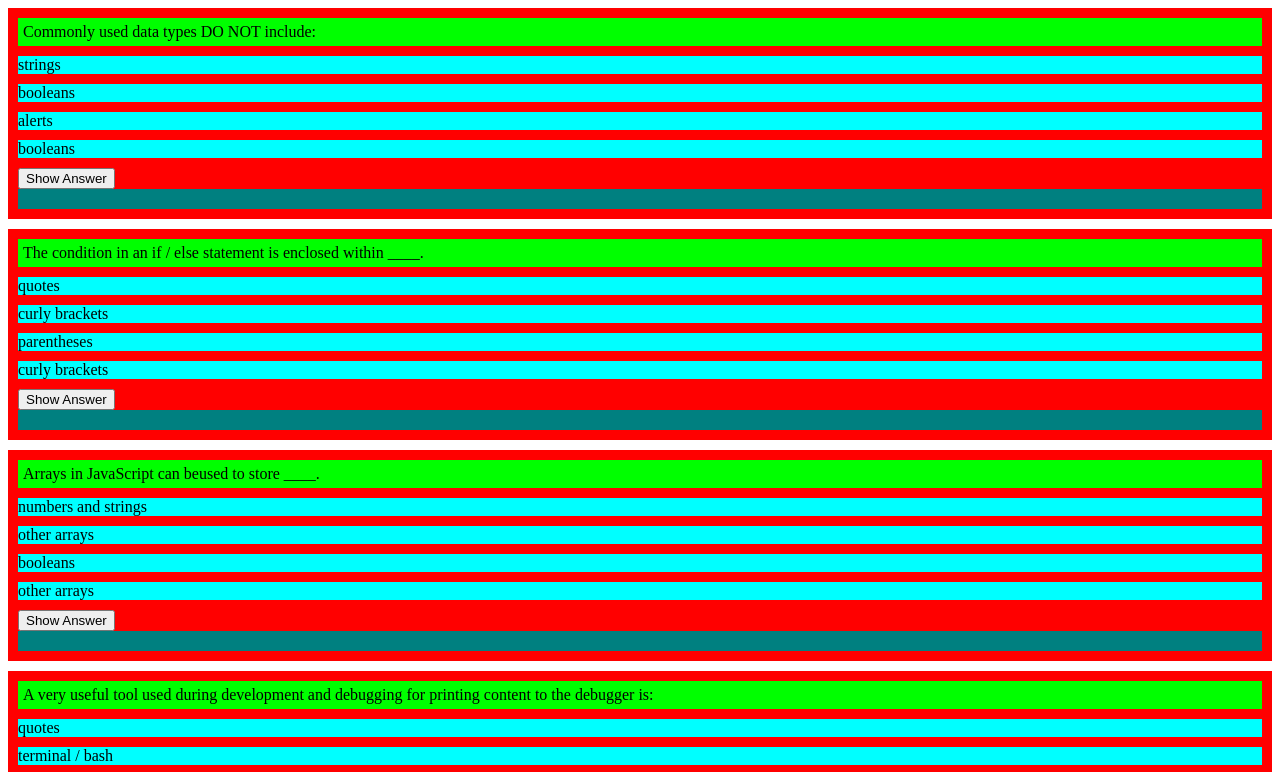
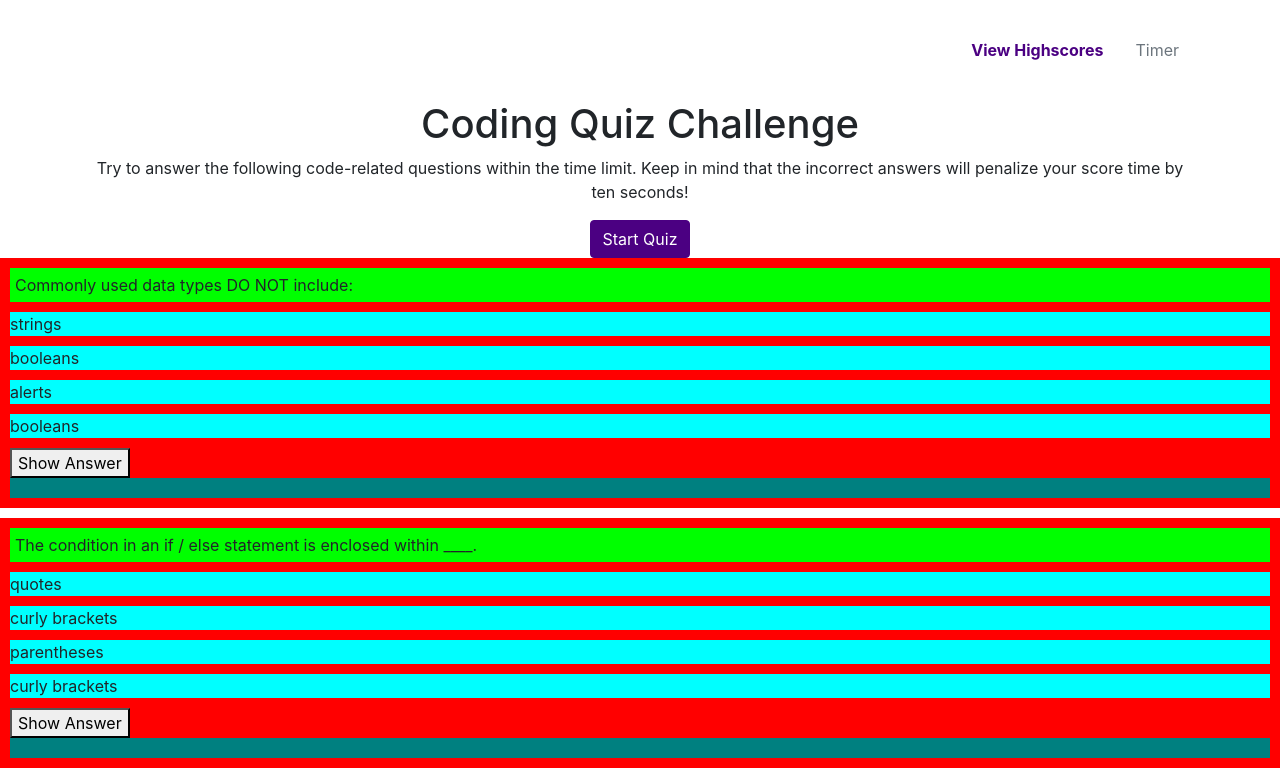
Before and after one commit to armandojhc/code-quiz, a plain HTML site: page index.html in a window 1280 px wide. Shown: the top 772 px of the page. Drawn offline with nearby package versions, Linux system fonts and the light colour scheme.

Commit message:
Added nav bar andstart quiz button

```diff
--- a/Assets/style.css
+++ b/Assets/style.css
@@ -1,3 +1,30 @@
+/* Nav Bar */
+
+.nav {
+    height: 100px;
+    background-color: #fff;
+}
+
+.nav-item {
+    margin-top: 30px;
+    margin-left: 0;
+    text-align: left;
+
+}
+
+#viewHighScores {
+    margin-left: 0;
+    font-weight: bold;
+}
+
+.nav-link {
+    color: indigo;
+}
+
+/*Questions*/
+
+
+
 .question {
     background-color: red;
     padding: 10px;
--- a/index.html
+++ b/index.html
@@ -5,6 +5,7 @@
     <meta name="viewport" content="width=device-width, initial-scale=1.0">
     <meta http-equiv="X-UA-Compatible" content="ie=edge">
     <title>Code Quiz</title>
+    <link rel="stylesheet" href="https://stackpath.bootstrapcdn.com/bootstrap/4.4.1/css/bootstrap.min.css" integrity="sha384-Vkoo8x4CGsO3+Hhxv8T/Q5PaXtkKtu6ug5TOeNV6gBiFeWPGFN9MuhOf23Q9Ifjh" crossorigin="anonymous">
     <script src="https://code.jquery.com/jquery-3.4.1.js" integrity="sha256-WpOohJOqMqqyKL9FccASB9O0KwACQJpFTUBLTYOVvVU=" crossorigin="anonymous"></script>
     <script src="Assets/questions.js"></script>
     <script src="Assets/script.js"></script>
@@ -12,6 +13,28 @@
 
 </head>
 <body>
+    <div class=container>
+            <ul class="nav justify-content-end">
+                    <li class="nav-item">
+                      <a id= "viewHighScores" class="nav-link active" href="#">View Highscores</a>
+                    </li>
+                    <li class="nav-item">
+                      <a class="nav-link disabled" href="#" tabindex="-1" aria-disabled="true">Timer</a>
+                    </li>
+            </ul>
+    <div>
+        <div class="coding-quiz-header" style="text-align: center;">
+            <h1> Coding Quiz Challenge</h1>
+            <div>
+                <p>Try to answer the following code-related questions within the time limit. Keep in mind that the incorrect answers will penalize your score time by ten seconds!</p>
+            </div>
+            <div>
+                <button type="button" class="btn btn-primary" data-toggle="button" aria-pressed="false" style="background-color: indigo; border-color: indigo; ;">Start Quiz</button>
+            </div>
+        </div>
+    </div>
+
+    </div>
 
     <div id="root">
 
```
